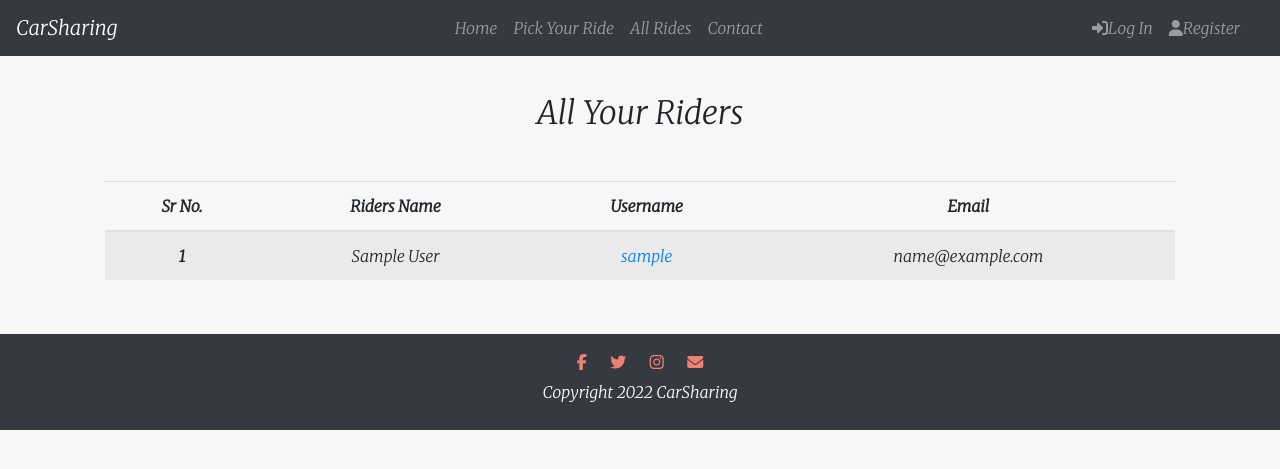
After one commit to bajpaiayush0128/django-car-sharing, a Django app: page /riderInfo/1/ in a window 1280 px wide. The commit adds this page. Shown: the top 469 px of the page. Run offline with Django 4.2, Linux system fonts and the light colour scheme; tables that the repository leaves empty hold one stand-in row (values such as "Sample post"); some libraries are stand-ins or nearby versions.

Commit message:
added profile section, riders info for publishers and updated some bugs in the code

```diff
--- a/home/models.py
+++ b/home/models.py
@@ -30,6 +30,7 @@ class Profile(models.Model):
     first_name = models.CharField(max_length=240)
     last_name = models.CharField(max_length=240)
     contact_no = models.CharField(max_length=240)
+    email= models.EmailField(max_length=254, null=True, blank=True)
     image = models.ImageField(upload_to='images/')
 
     def __str__(self):
--- a/home/templates/base.html
+++ b/home/templates/base.html
@@ -52,6 +52,7 @@
   {% block head %}
   {% endblock head %}
   <title>Default Title</title>
+  {% block style %}{% endblock style %}
 </head>
 
 <body>
--- a/home/templates/navbar.html
+++ b/home/templates/navbar.html
@@ -32,7 +32,8 @@
           {% endif %}
           </a>
           <div class="dropdown-menu" aria-labelledby="navbarDropdown" {% if profile.image != NULL and profile.image.url %}style="left: -90%"{% endif %}>
-            <a class="dropdown-item" href="{% url 'home:profile' %}">Edit your Profile</a>
+            <a class="dropdown-item" href="{% url 'home:profile' request.user%}">Profile</a>
+            <a class="dropdown-item" href="{% url 'home:editProfile' %}">Edit your Profile</a>
             <a class="dropdown-item" href="{% url 'home:PubRide' %}">Publish A Ride</a>
             <a class="dropdown-item" href="{% url 'home:yourRide' request.user.id %}">Your Rides</a>
             <a class="dropdown-item" href="{% url 'home:booking' request.user.id %}">Your Bookings</a>
--- /dev/null
+++ b/home/templates/rider_info.html
@@ -0,0 +1,38 @@
+{% extends 'base.html' %}
+{% load static %}
+
+{% block head %}
+<title>Riders Information</title>
+{% endblock %}
+
+{% block content %}
+<section id="yourRide">
+    <div class="container">
+        {% if riders_profile %}
+        <h2 class="mb-5">All Your Riders</h2>
+        <table class="table table-striped">
+            <thead>
+              <tr>
+                <th scope="col">Sr No.</th>
+                <th scope="col">Riders Name</th>
+                <th scope="col">Username</th>
+                <th scope="col">Email</th>
+              </tr>
+            </thead>
+            <tbody>
+                {% for riders in riders_profile %}
+                <tr>
+                    <th scope="row">{{forloop.counter}}</th>
+                    <td>{{riders.first_name}} {{riders.last_name}}</td>
+                    <td><a href="{% url 'home:profile' riders.username%}">{{riders.username}}</a></td>
+                    <td>{{riders.email}}</td>
+                </tr>
+                {% endfor %}
+            </tbody>
+          </table>
+          {% else %}
+          <h2 class="mb-5">No one has booked your ride yet!</h2>
+          {% endif %}
+    </div>
+</section>
+{% endblock content %}
--- a/home/templates/yourRides.html
+++ b/home/templates/yourRides.html
@@ -19,6 +19,7 @@
                 <th scope="col">Car Name</th>
                 <th scope="col">Vacant Seat</th>
                 <th scope="col">Price</th>
+                <th scope="col">List of Riders</th>
                 <th scope="col">Actions</th>
               </tr>
             </thead>
@@ -33,6 +34,7 @@
                     <td>{{ride.car_name}}</td>
                     <td>{{ride.vacant_seats}}</td>
                     <td>{{ride.price}}</td>
+                    <td><a href="{% url 'home:riderInfo' ride.id%}">List of riders</a></td>
                     <td><i class="edit fa-regular fa-pen-to-square" onclick="location.href='/updateRide/{{ride.id}}'" title="Edit your Ride"></i>
                         <i class="edit fa-regular fa-trash-can ml-3 mt-1" onclick="location.href='/deleteRide/{{ride.id}}'" title="Delete your Ride"></i></td>
                       {% comment %} {% url 'deleteRide' ride.id %} {% endcomment %}
--- a/home/urls.py
+++ b/home/urls.py
@@ -13,9 +13,10 @@ urlpatterns = [
     path('pickRide/', views.pickRide, name='pickRide'),
     path('yourRide/<int:user>/', views.yourRide, name='yourRide'),
     path('updateRide/<int:id>/', views.updateRide, name='updateRide'),
-    path('deleteRide/<int:id>/', views.deleteRide, name='deleteRide'),
+    path('riderInfo/<int:id>/', views.riderInfo, name='riderInfo'),
     path('rides/', views.rides, name='rides'),
-    path('profile/', views.profile, name='profile'),
+    path('profile/<str:username>/', views.profile, name='profile'),
+    path('editProfile/', views.editProfile, name='editProfile'),
     path('booking/<int:pk>/', views.booking, name='booking'),
     path('success/', views.success, name='success'),
     path('decrease_counter/<int:pk>/',
--- a/home/views.py
+++ b/home/views.py
@@ -16,6 +16,7 @@ from .tokens import generate_token
 from django.utils.http import urlsafe_base64_decode, urlsafe_base64_encode
 from datetime import datetime
 import math
+from django.contrib.auth.models import User
 
 
 def home(request):
@@ -30,9 +31,23 @@ def pickRide(request):
 
 def yourRide(request, user):
     rides=Post.objects.filter(user=user)
-    print(rides)
     context={"rides":rides}
     return render(request, "yourRides.html", context)
+
+def riderInfo(request, id):
+    context={}
+    bookings=[]
+    user=[]
+    allrides=Booking.objects.all()
+    for ride in allrides:
+        print(ride.post.id)
+        if ride.post.id==id:
+            bookings.append(ride.riders_id)
+
+    riders_profile=User.objects.filter(id__in=bookings)
+
+    context={'riders_profile':riders_profile}
+    return render(request, "rider_info.html", context)
 
 def updateRide(request, id):
     context={}
@@ -262,6 +277,10 @@ def register(request):
         myuser.is_active = False
         myuser.save()
 
+        # Also saving the details in Profile database
+        profile= Profile(user=username, first_name=first_name, last_name=last_name, email=email)
+        profile.save()
+
         messages.success(request, "Your account has been successfully created. Please confirm your email ID by clicking on the confirmation link sent.")
 
         # Welcome Email
@@ -289,19 +308,20 @@ def register(request):
             [myuser.email],
         )
         email.fail_silently = True
-        email.send()
+        # email.send()
 
         messages.success(request, "you have been successfully registered on our site")
         return render(request, "logIn.html")
 
     return render(request, "register.html")
 
-def profile(request):
+def editProfile(request):
     if request.method=='POST':
         user=request.POST.get('user')
         first_name=request.POST.get('first_name')
         last_name=request.POST.get('last_name')
         contact_no=request.POST.get('phone')
+        email=request.POST.get('email')
         image=request.FILES.get('profileimg')
 
         # if profile is alredy saved then update the profile otherwise save it
@@ -312,11 +332,18 @@ def profile(request):
             profile.save()
             messages.success(request, "Your Profile has been successfully updated")
         else:
-            profile= Profile(user=user, first_name=first_name, last_name=last_name, contact_no=contact_no, image=image)
+            profile= Profile(user=user, first_name=first_name, last_name=last_name,email=email, contact_no=contact_no, image=image)
             profile.save()
             messages.success(request, "Your Profile has been successfully saved")
         return redirect('/')
-    return render(request, "profile.html")
+    return render(request, "editProfile.html")
+
+def profile(request, username):
+    context={}
+    profile=Profile.objects.get(user=username)
+    context={'profile':profile}
+
+    return render(request, "profile.html", context)
 
 def activate(request, uidb64, token):
     try:
```
Also changed, not shown: home/templates/editProfile.html (added, +47 -0 lines), home/templates/profile.html (+19 -37 lines), home/migrations/0007_profile_email.py (added).
